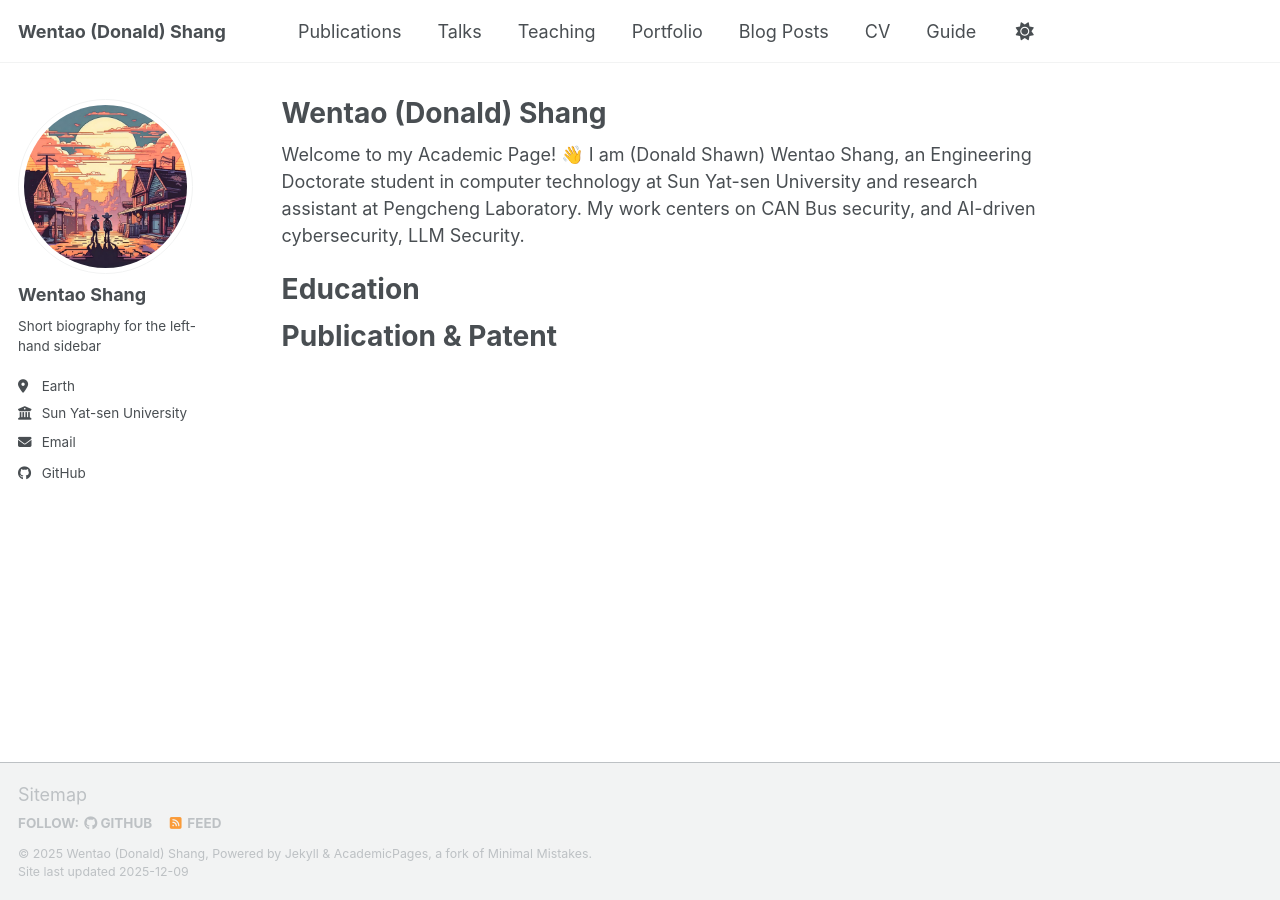
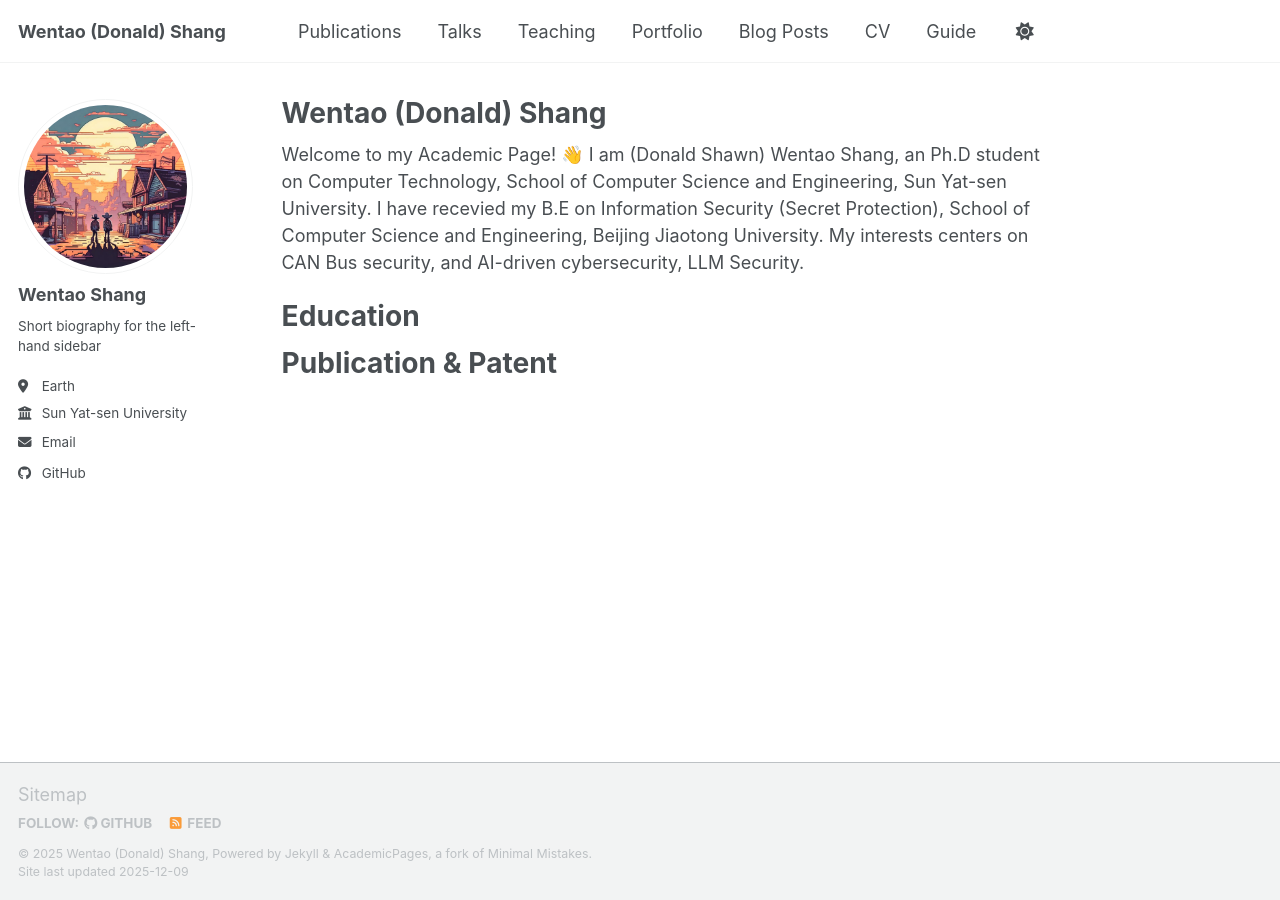
Before and after one commit to wentaoshang-don/wentaoshang-don.github.io, a Jekyll site: the page built from _pages/about.md, in a window 1280 px wide. Built offline with Jekyll 4.4.1, drawn with Linux system fonts in a browser that asks for light colours; a script bundle is joined from its source files by our own code; library files that are not in the unit come from our copies.

Commit message:
Update about.md

```diff
--- a/_pages/about.md
+++ b/_pages/about.md
@@ -7,7 +7,7 @@ redirect_from:
   - /about.html
 ---
 
-Welcome to my Academic Page! 👋 I am (Donald Shawn) Wentao Shang, an Engineering Doctorate student in computer technology at Sun Yat-sen University and research assistant at Pengcheng Laboratory. My work centers on CAN Bus security, and AI-driven cybersecurity, LLM Security.
+Welcome to my Academic Page! 👋 I am (Donald Shawn) Wentao Shang, an Ph.D student on Computer Technology, School of Computer Science and Engineering, Sun Yat-sen University. I have recevied my B.E on Information Security (Secret Protection), School of Computer Science and Engineering, Beijing Jiaotong University. My interests centers on CAN Bus security, and AI-driven cybersecurity, LLM Security.
 
 Education
 =====
```
